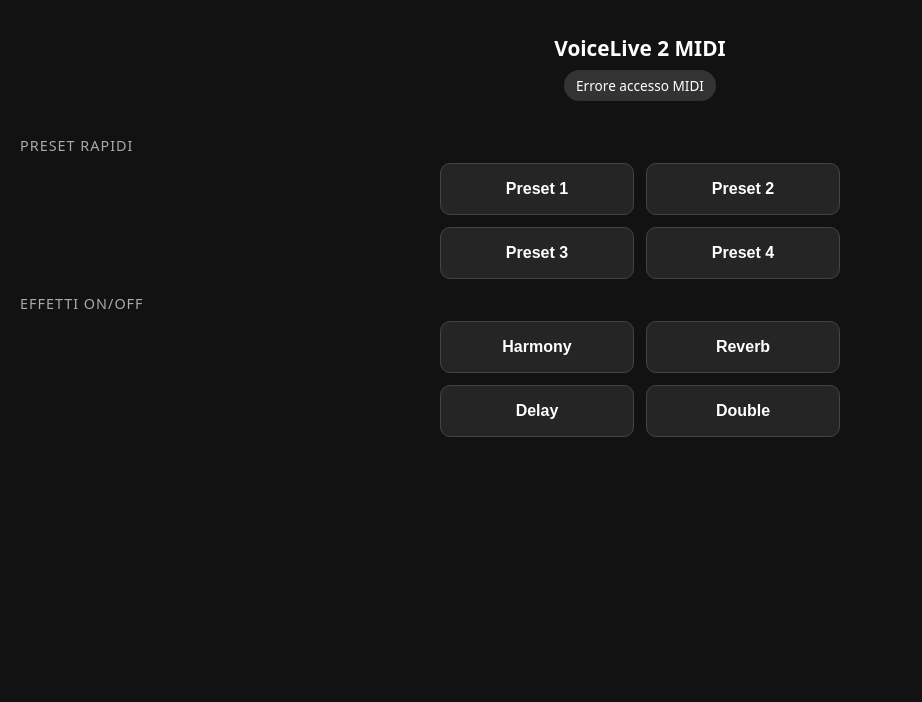
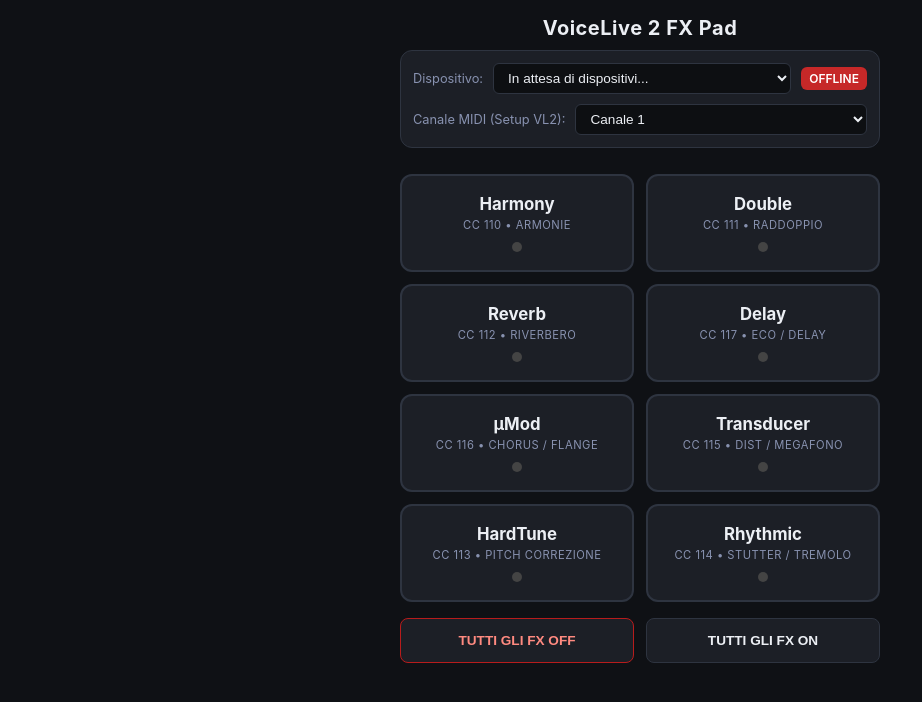
Before and after one commit to casaluserna/voice-live2-midi-setup, a plain HTML site: page index.html in a window 1280 px wide. Shown: the whole page, without its empty margins (0-922 px from the left). Drawn offline with Linux system fonts and the light colour scheme.

Commit message:
Update index.html

```diff
--- a/index.html
+++ b/index.html
@@ -2,150 +2,368 @@
 <html lang="it">
 <head>
   <meta charset="UTF-8">
-  <meta name="viewport" content="width=device-width, initial-scale=1.0">
-  <title>VoiceLive 2 Controller</title>
+  <meta name="viewport" content="width=device-width, initial-scale=1.0, maximum-scale=1.0, user-scalable=no">
+  <title>VoiceLive 2 FX Controller</title>
   <style>
+    :root {
+      --bg: #0f1115;
+      --card-bg: #1c1f26;
+      --border: #2e3440;
+      --text: #eceff4;
+      --text-dim: #8892b0;
+      --active-glow: rgba(0, 230, 118, 0.4);
+    }
+
+    * { box-sizing: border-box; touch-action: manipulation; }
     body {
-      font-family: system-ui, -apple-system, sans-serif;
-      background: #121212;
-      color: #fff;
       margin: 0;
-      padding: 20px;
+      padding: 16px;
+      font-family: -apple-system, BlinkMacSystemFont, "Segoe UI", Roboto, sans-serif;
+      background: var(--bg);
+      color: var(--text);
       display: flex;
       flex-direction: column;
       align-items: center;
-      user-select: none;
+      min-height: 100vh;
     }
-    h1 { font-size: 1.3rem; margin-bottom: 8px; }
-    #status {
+
+    header {
+      width: 100%;
+      max-width: 480px;
+      margin-bottom: 16px;
+    }
+
+    h1 {
+      margin: 0 0 10px 0;
+      font-size: 1.25rem;
+      font-weight: 700;
+      text-align: center;
+      letter-spacing: 0.5px;
+    }
+
+    /* Barra di connessione e canali */
+    .connection-panel {
+      background: var(--card-bg);
+      border: 1px solid var(--border);
+      border-radius: 12px;
+      padding: 12px;
+      display: flex;
+      flex-direction: column;
+      gap: 10px;
+    }
+
+    .row {
+      display: flex;
+      align-items: center;
+      justify-content: space-between;
+      gap: 10px;
+    }
+
+    label { font-size: 0.8rem; color: var(--text-dim); }
+
+    select {
+      background: #0d0f12;
+      color: var(--text);
+      border: 1px solid var(--border);
+      border-radius: 6px;
+      padding: 6px 10px;
       font-size: 0.85rem;
-      padding: 6px 12px;
-      border-radius: 20px;
-      background: #333;
-      margin-bottom: 20px;
+      outline: none;
+      flex-grow: 1;
     }
-    .connected { background: #2e7d32 !important; }
-    .section-title {
-      align-self: flex-start;
-      font-size: 0.9rem;
-      color: #aaa;
-      margin: 15px 0 8px 0;
-      text-transform: uppercase;
-      letter-spacing: 1px;
+
+    .badge {
+      font-size: 0.75rem;
+      padding: 4px 8px;
+      border-radius: 6px;
+      font-weight: 600;
+      background: #c62828;
+      color: #fff;
     }
-    .grid {
+    .badge.connected { background: #2e7d32; }
+
+    /* Griglia Effetti */
+    .fx-grid {
       display: grid;
       grid-template-columns: repeat(2, 1fr);
       gap: 12px;
       width: 100%;
-      max-width: 400px;
+      max-width: 480px;
+      margin-top: 10px;
     }
-    button {
-      background: #252525;
-      color: #fff;
-      border: 1px solid #444;
-      border-radius: 10px;
-      padding: 16px;
-      font-size: 1rem;
-      font-weight: bold;
+
+    .fx-card {
+      background: var(--card-bg);
+      border: 2px solid var(--border);
+      border-radius: 12px;
+      padding: 18px 12px;
+      display: flex;
+      flex-direction: column;
+      align-items: center;
+      justify-content: center;
       cursor: pointer;
-      touch-action: manipulation;
+      user-select: none;
+      transition: border-color 0.15s ease, transform 0.05s ease;
     }
-    button:active { background: #444; }
-    /* Pulsanti Effetti (Toggle On/Off) */
-    .btn-toggle.active {
-      background: #0070f3;
-      border-color: #0070f3;
+
+    .fx-card:active { transform: scale(0.97); }
+
+    .fx-card .fx-name {
+      font-size: 1.05rem;
+      font-weight: 700;
+      margin-bottom: 4px;
+    }
+
+    .fx-card .fx-desc {
+      font-size: 0.7rem;
+      color: var(--text-dim);
+      text-transform: uppercase;
+      letter-spacing: 0.5px;
+    }
+
+    .fx-card .indicator {
+      width: 10px;
+      height: 10px;
+      border-radius: 50%;
+      background: #444;
+      margin-top: 10px;
+    }
+
+    /* Stili dinamici di attivazione con codice colore stile pedaliera */
+    .fx-card.active { border-color: #fff; }
+
+    .fx-card.active .indicator {
+      box-shadow: 0 0 10px currentColor;
+    }
+
+    /* Colori specifici per effetto */
+    .color-harmony.active { border-color: #ffd166; color: #ffd166; }
+    .color-harmony.active .indicator { background: #ffd166; }
+
+    .color-double.active { border-color: #06d6a0; color: #06d6a0; }
+    .color-double.active .indicator { background: #06d6a0; }
+
+    .color-reverb.active { border-color: #118ab2; color: #118ab2; }
+    .color-reverb.active .indicator { background: #118ab2; }
+
+    .color-delay.active { border-color: #00b4d8; color: #00b4d8; }
+    .color-delay.active .indicator { background: #00b4d8; }
+
+    .color-mod.active { border-color: #b388ff; color: #b388ff; }
+    .color-mod.active .indicator { background: #b388ff; }
+
+    .color-trans.active { border-color: #ef476f; color: #ef476f; }
+    .color-trans.active .indicator { background: #ef476f; }
+
+    .color-tune.active { border-color: #ff9f1c; color: #ff9f1c; }
+    .color-tune.active .indicator { background: #ff9f1c; }
+
+    .color-rhythm.active { border-color: #e040fb; color: #e040fb; }
+    .color-rhythm.active .indicator { background: #e040fb; }
+
+    /* Barra Master Utility */
+    .utility-bar {
+      display: flex;
+      gap: 12px;
+      width: 100%;
+      max-width: 480px;
+      margin-top: 16px;
+    }
+
+    .btn-util {
+      flex: 1;
+      padding: 14px;
+      border-radius: 8px;
+      border: 1px solid var(--border);
+      background: var(--card-bg);
+      color: var(--text);
+      font-weight: 700;
+      font-size: 0.85rem;
+      cursor: pointer;
+    }
+
+    .btn-bypass {
+      border-color: #b71c1c;
+      color: #ff8a80;
     }
   </style>
 </head>
 <body>
 
-  <h1>VoiceLive 2 MIDI</h1>
-  <div id="status">Inizializzazione MIDI...</div>
+  <header>
+    <h1>VoiceLive 2 FX Pad</h1>
+    <div class="connection-panel">
+      <div class="row">
+        <label for="midi-out">Dispositivo:</label>
+        <select id="midi-out"><option>In attesa di dispositivi...</option></select>
+        <span id="conn-badge" class="badge">OFFLINE</span>
+      </div>
+      <div class="row">
+        <label for="midi-chan">Canale MIDI (Setup VL2):</label>
+        <select id="midi-chan">
+          <option value="0" selected>Canale 1</option>
+          <option value="1">Canale 2</option>
+          <option value="2">Canale 3</option>
+          <option value="3">Canale 4</option>
+          <option value="15">Canale 16</option>
+        </select>
+      </div>
+    </div>
+  </header>
 
-  <div class="section-title">Preset Rapidi</div>
-  <div class="grid">
-    <button onclick="sendPC(0)">Preset 1</button>
-    <button onclick="sendPC(1)">Preset 2</button>
-    <button onclick="sendPC(2)">Preset 3</button>
-    <button onclick="sendPC(3)">Preset 4</button>
-  </div>
+  <main class="fx-grid">
+    <div class="fx-card color-harmony" onclick="toggleFx(110, this)">
+      <span class="fx-name">Harmony</span>
+      <span class="fx-desc">CC 110 • Armonie</span>
+      <div class="indicator"></div>
+    </div>
 
-  <div class="section-title">Effetti On/Off</div>
-  <div class="grid">
-    <button class="btn-toggle" id="btn-110" onclick="toggleCC(110)">Harmony</button>
-    <button class="btn-toggle" id="btn-112" onclick="toggleCC(112)">Reverb</button>
-    <button class="btn-toggle" id="btn-117" onclick="toggleCC(117)">Delay</button>
-    <button class="btn-toggle" id="btn-111" onclick="toggleCC(111)">Double</button>
-  </div>
+    <div class="fx-card color-double" onclick="toggleFx(111, this)">
+      <span class="fx-name">Double</span>
+      <span class="fx-desc">CC 111 • Raddoppio</span>
+      <div class="indicator"></div>
+    </div>
+
+    <div class="fx-card color-reverb" onclick="toggleFx(112, this)">
+      <span class="fx-name">Reverb</span>
+      <span class="fx-desc">CC 112 • Riverbero</span>
+      <div class="indicator"></div>
+    </div>
+
+    <div class="fx-card color-delay" onclick="toggleFx(117, this)">
+      <span class="fx-name">Delay</span>
+      <span class="fx-desc">CC 117 • Eco / Delay</span>
+      <div class="indicator"></div>
+    </div>
+
+    <div class="fx-card color-mod" onclick="toggleFx(116, this)">
+      <span class="fx-name">µMod</span>
+      <span class="fx-desc">CC 116 • Chorus / Flange</span>
+      <div class="indicator"></div>
+    </div>
+
+    <div class="fx-card color-trans" onclick="toggleFx(115, this)">
+      <span class="fx-name">Transducer</span>
+      <span class="fx-desc">CC 115 • Dist / Megafono</span>
+      <div class="indicator"></div>
+    </div>
+
+    <div class="fx-card color-tune" onclick="toggleFx(113, this)">
+      <span class="fx-name">HardTune</span>
+      <span class="fx-desc">CC 113 • Pitch Correzione</span>
+      <div class="indicator"></div>
+    </div>
+
+    <div class="fx-card color-rhythm" onclick="toggleFx(114, this)">
+      <span class="fx-name">Rhythmic</span>
+      <span class="fx-desc">CC 114 • Stutter / Tremolo</span>
+      <div class="indicator"></div>
+    </div>
+  </main>
+
+  <section class="utility-bar">
+    <button class="btn-util btn-bypass" onclick="allFxOff()">TUTTI GLI FX OFF</button>
+    <button class="btn-util" onclick="allFxOn()">TUTTI GLI FX ON</button>
+  </section>
 
   <script>
-    let midiOutput = null;
-    const effectStates = { 110: false, 112: false, 117: false, 111: false };
-    const MIDI_CHANNEL = 0; // 0 = MIDI Canale 1 (standard TC-Helicon)
+    let midiAccess = null;
+    let selectedOutput = null;
+    const fxState = {
+      110: false, // Harmony
+      111: false, // Double
+      112: false, // Reverb
+      113: false, // HardTune
+      114: false, // Rhythmic
+      115: false, // Transducer
+      116: false, // uMod
+      117: false  // Delay
+    };
 
-    // 1. Richiesta accesso alle periferiche MIDI
+    const outSelect = document.getElementById('midi-out');
+    const chanSelect = document.getElementById('midi-chan');
+    const connBadge = document.getElementById('conn-badge');
+
+    // Richiesta permessi Web MIDI
     if (navigator.requestMIDIAccess) {
-      navigator.requestMIDIAccess()
-        .then(onMIDISuccess, onMIDIFailure);
+      navigator.requestMIDIAccess({ sysex: false })
+        .then(initMIDI, () => alert("Errore: impossibile accedere all'hardware MIDI."));
     } else {
-      document.getElementById('status').innerText = 'Web MIDI non supportato da questo browser';
+      alert("Il browser corrente non supporta le Web MIDI API (usa Chrome su Android o Web MIDI Browser su iOS).");
     }
 
-    function onMIDISuccess(midiAccess) {
-      // Monitora connessioni/disconnessioni cavi
-      midiAccess.onstatechange = updateOutputs;
-      updateOutputs(midiAccess);
+    function initMIDI(access) {
+      midiAccess = access;
+      midiAccess.onstatechange = scanPorts;
+      scanPorts();
     }
 
-    function updateOutputs(midiAccess) {
+    function scanPorts() {
+      outSelect.innerHTML = '';
       const outputs = Array.from(midiAccess.outputs.values());
-      const status = document.getElementById('status');
 
-      if (outputs.length > 0) {
-        // Seleziona la prima interfaccia MIDI rilevata
-        midiOutput = outputs[0];
-        status.innerText = 'Connesso a: ' + midiOutput.name;
-        status.classList.add('connected');
-      } else {
-        midiOutput = null;
-        status.innerText = 'Nessun dispositivo MIDI rilevato';
-        status.classList.remove('connected');
+      if (outputs.length === 0) {
+        outSelect.innerHTML = '<option value="">Nessuna periferica collegata</option>';
+        connBadge.innerText = 'OFFLINE';
+        connBadge.classList.remove('connected');
+        selectedOutput = null;
+        return;
       }
+
+      outputs.forEach(output => {
+        const opt = document.createElement('option');
+        opt.value = output.id;
+        opt.text = output.name || `Porta MIDI (${output.id})`;
+        outSelect.appendChild(opt);
+      });
+
+      selectedOutput = outputs[0];
+      connBadge.innerText = 'ONLINE';
+      connBadge.classList.add('connected');
     }
 
-    function onMIDIFailure() {
-      document.getElementById('status').innerText = 'Errore accesso MIDI';
+    outSelect.addEventListener('change', () => {
+      selectedOutput = midiAccess.outputs.get(outSelect.value);
+    });
+
+    // Invio comando CC (Control Change)
+    function sendCC(ccNumber, value) {
+      if (!selectedOutput) {
+        alert("Nessun dispositivo MIDI connesso.");
+        return;
+      }
+      const channel = parseInt(chanSelect.value, 10);
+      const statusByte = 0xB0 + channel; // 0xB0 = CC sul canale specificato
+      selectedOutput.send([statusByte, ccNumber, value]);
     }
 
-    // 2. Invio Program Change (Cambio Preset)
-    function sendPC(presetIndex) {
-      if (!midiOutput) return alert('Nessun dispositivo MIDI connesso');
-      // 0xC0 = Program Change su Canale 1
-      const pcMessage = [0xC0 + MIDI_CHANNEL, presetIndex];
-      midiOutput.send(pcMessage);
+    // Toggle singolo effetto
+    function toggleFx(ccNumber, element) {
+      fxState[ccNumber] = !fxState[ccNumber];
+      const val = fxState[ccNumber] ? 127 : 0;
+
+      sendCC(ccNumber, val);
+      element.classList.toggle('active', fxState[ccNumber]);
     }
 
-    // 3. Invio Control Change (Attivazione/Disattivazione Moduli)
-    function toggleCC(ccNumber) {
-      if (!midiOutput) return alert('Nessun dispositivo MIDI connesso');
+    // Spegnimento simultaneo di tutti gli effetti
+    function allFxOff() {
+      const cards = document.querySelectorAll('.fx-card');
+      Object.keys(fxState).forEach((cc, index) => {
+        fxState[cc] = false;
+        sendCC(parseInt(cc, 10), 0);
+        cards[index].classList.remove('active');
+      });
+    }
 
-      // Inverte lo stato locale
-      effectStates[ccNumber] = !effectStates[ccNumber];
-      const val = effectStates[ccNumber] ? 127 : 0; // 127 = On, 0 = Off
-
-      // 0xB0 = Control Change su Canale 1
-      const ccMessage = [0xB0 + MIDI_CHANNEL, ccNumber, val];
-      midiOutput.send(ccMessage);
-
-      // Aggiorna l'interfaccia grafica
-      const btn = document.getElementById('btn-' + ccNumber);
-      if (effectStates[ccNumber]) {
-        btn.classList.add('active');
-      } else {
-        btn.classList.remove('active');
-      }
+    // Accensione simultanea di tutti gli effetti
+    function allFxOn() {
+      const cards = document.querySelectorAll('.fx-card');
+      Object.keys(fxState).forEach((cc, index) => {
+        fxState[cc] = true;
+        sendCC(parseInt(cc, 10), 127);
+        cards[index].classList.add('active');
+      });
     }
   </script>
 </body>
```
